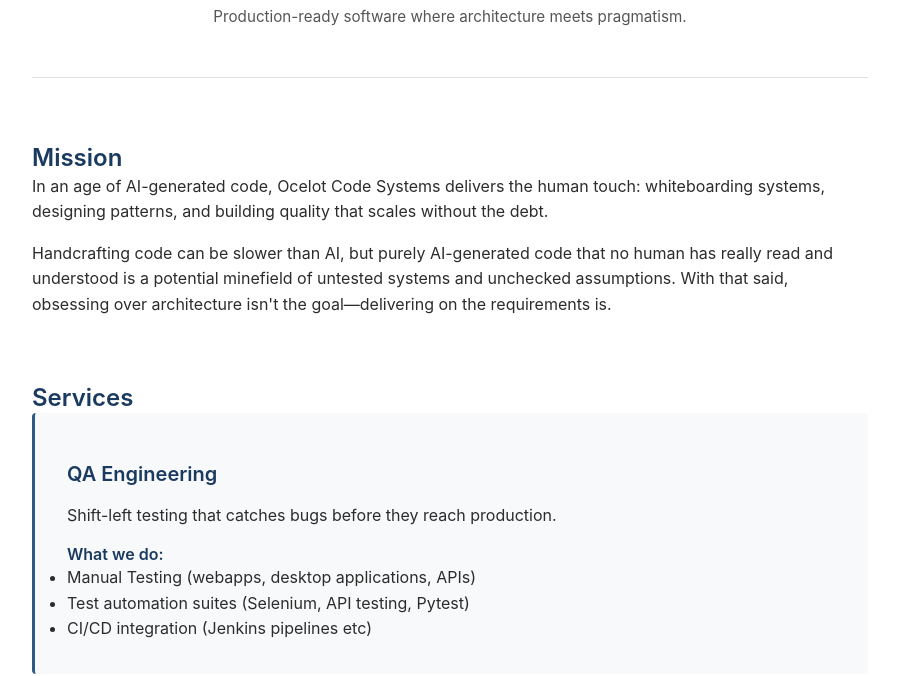
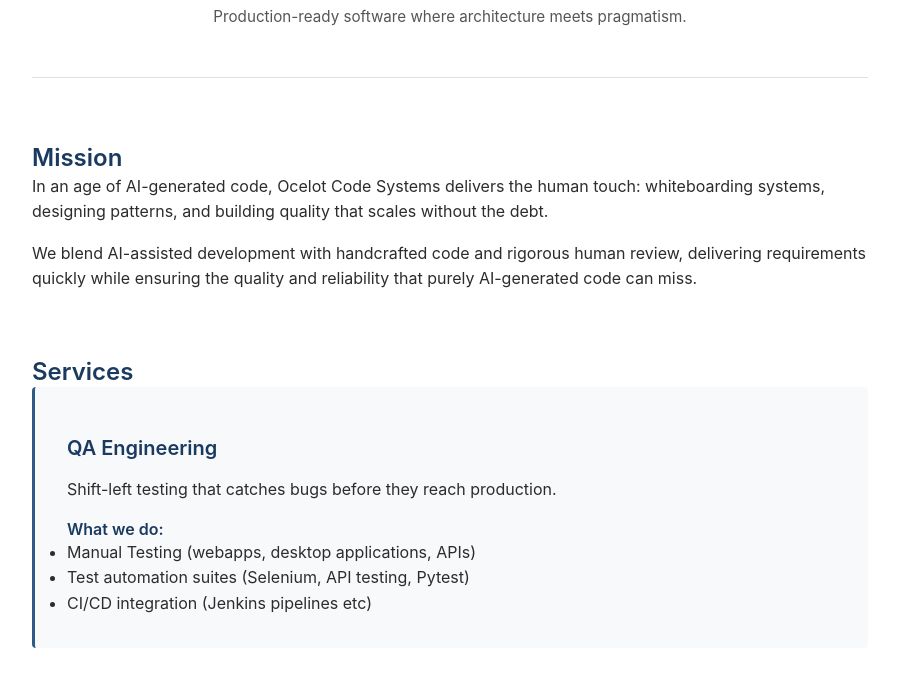
Before and after one commit to SamPearson/ocelot_website, a plain HTML site: page index.html in a window 1280 px wide. Shown: the part 151-827 px from the top of the page, without its empty margins (190-1089 px from the left). Drawn offline with Linux system fonts and the light colour scheme.

Commit message:
rewording to avoid 'slow'

```diff
--- a/index.html
+++ b/index.html
@@ -17,7 +17,7 @@
   <section class="content-section" id="mission">
     <h2>Mission</h2>
     <p>In an age of AI-generated code, Ocelot Code Systems delivers the human touch: whiteboarding systems, designing patterns, and building quality that scales without the debt.</p>
-    <p>Handcrafting code can be slower than AI, but purely AI-generated code that no human has really read and understood is a potential minefield of untested systems and unchecked assumptions. With that said, obsessing over architecture isn't the goal—delivering on the requirements is.</p>
+    <p>We blend AI-assisted development with handcrafted code and rigorous human review, delivering requirements quickly while ensuring the quality and reliability that purely AI-generated code can miss.</p>
   </section>
 
   <section class="content-section" id="services">
```
